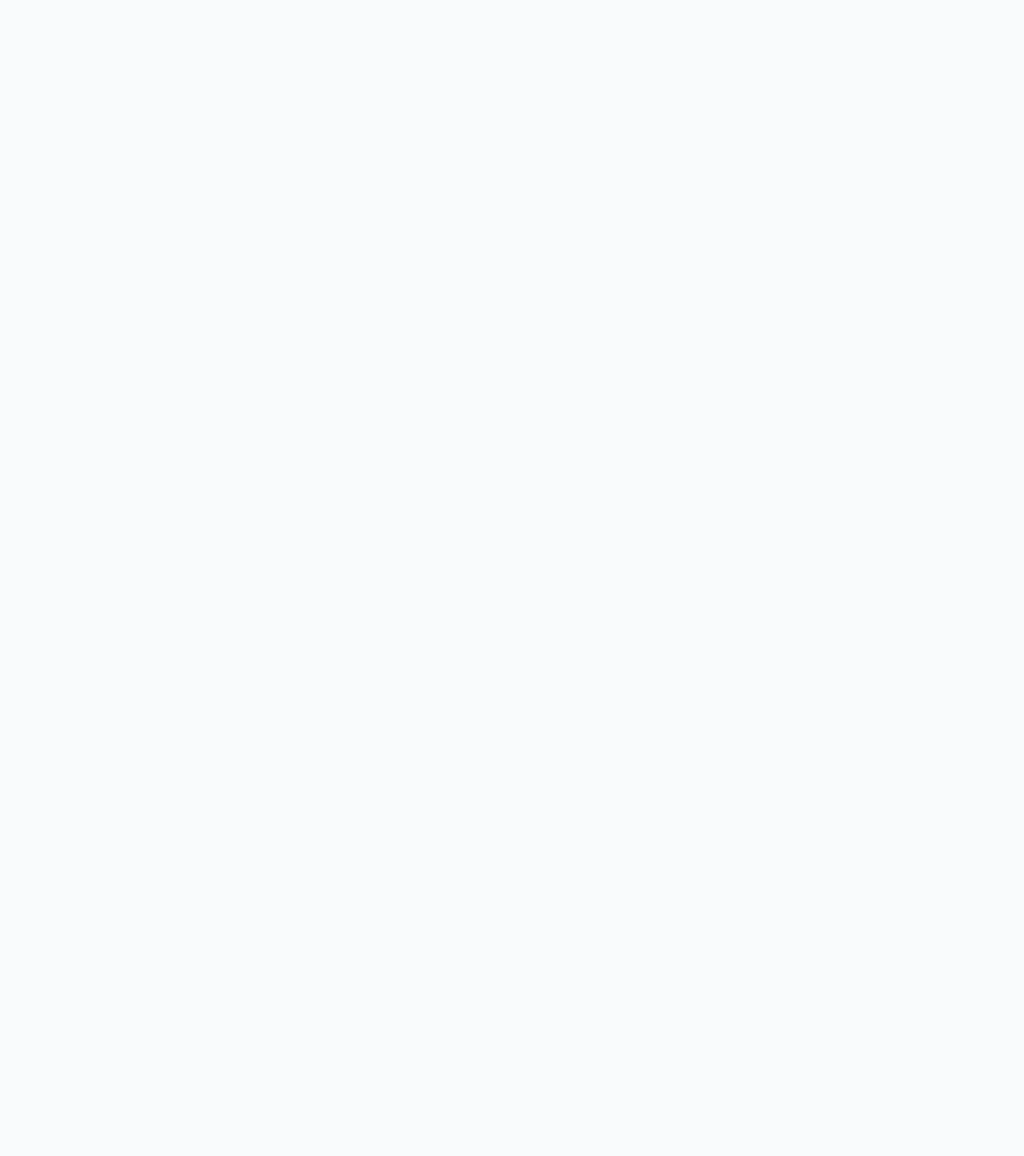
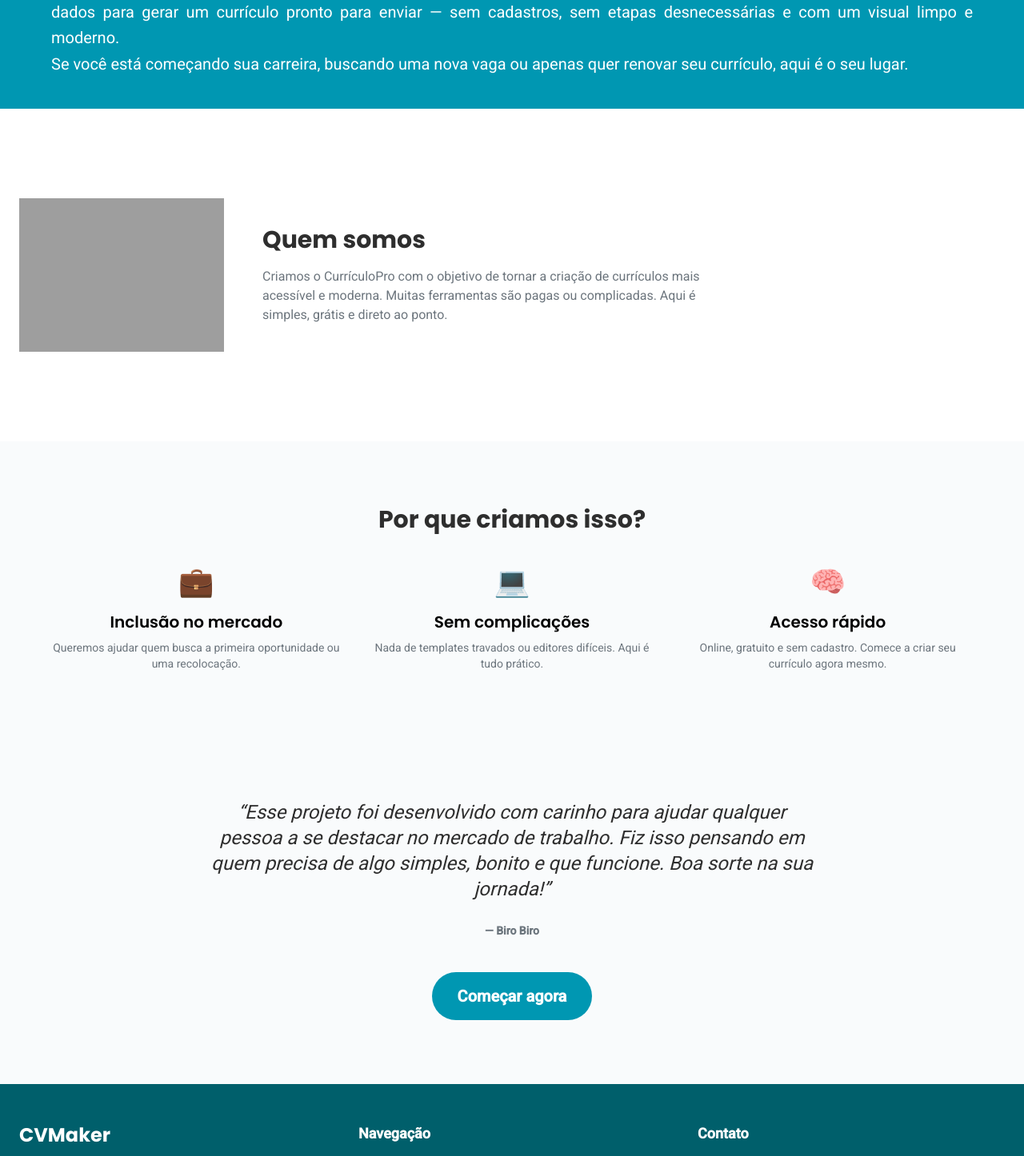
Before and after one commit to ArthurOliv2/cvmaker, a React (Vite) app: page /sobre in a window 1280 px wide. Before the commit this address had no page. Shown: the part 340-1786 px from the top of the page at 80% size. Before the commit the page ends 800 px from the top, so only its background shows below. Built offline with nearby package versions, Linux system fonts and the light colour scheme; grey boxes are pictures that could not be loaded.

Commit message:
criação da aba 'Sobre'

```diff
--- a/src/App.jsx
+++ b/src/App.jsx
@@ -1,10 +1,12 @@
 import { Routes, Route } from "react-router-dom";
 import Home from "./pages/Home";
+import Sobre from "./pages/Sobre";
 
 function App() {
     return(
         <Routes>
             <Route path="/" element={<Home />} />
+            <Route path="/sobre" element={<Sobre />} />
         </Routes>
     )
 }
--- /dev/null
+++ b/src/pages/Sobre/components/HeroSection.jsx
@@ -0,0 +1,19 @@
+function HeroSection() {
+    return(
+        <section className="bg-[#0097B2] text-white pt-28 pb-10 px-6 text-center">
+            <h1 className="text-4xl md:text-5xl font-poppins font-bold mb-4">Sobre o Projeto</h1>
+            <p className="text-justify leading-relaxed text-lg md:text-xl max-w-6xl mx-auto font-roboto">
+                O CVMaker nasceu com um objetivo claro: ajudar qualquer pessoa a criar um currículo profissional com rapidez, simplicidade e zero complicação. <br />
+
+                Em um cenário onde a concorrência no mercado de trabalho é cada vez maior, percebemos que muitas ferramentas de criação de currículo são confusas, pagas ou simplesmente inacessíveis para boa parte das pessoas. <br />
+
+                O CVMaker resolve isso oferecendo uma plataforma 100% gratuita, intuitiva e direta, onde o usuário só precisa preencher seus dados para gerar um currículo pronto para enviar — sem cadastros, sem etapas desnecessárias e com um visual limpo e moderno. <br />
+
+                Se você está começando sua carreira, buscando uma nova vaga ou apenas quer renovar seu currículo, aqui é o seu lugar. <br />
+
+            </p>
+        </section>
+    )
+}
+
+export default HeroSection;
--- /dev/null
+++ b/src/pages/Sobre/index.jsx
@@ -0,0 +1,80 @@
+import Navbar from "../../components/NavBar"
+import HeroSection from "./components/HeroSection";
+import Footer from "../../components/Footer";
+import { Link } from "react-router-dom";
+
+function Sobre() {
+    return (
+        <>
+            <Navbar />
+            <HeroSection />
+
+
+            {/* Quem Somos */}
+            <section className="py-20 px-6 bg-white flex flex-col md:flex-row items-center gap-12 max-w-7xl mx-auto">
+                <img
+                    src="https://cdn-icons-png.flaticon.com/512/1055/1055687.png"
+                    alt="Quem somos"
+                    className="w-64 h-64 object-contain"
+                />
+                <div className="text-left">
+                    <h2 className="text-3xl font-poppins font-bold mb-4 text-[#2E2E2E]">Quem somos</h2>
+                    <p className="text-[#6C757D] text-base font-roboto max-w-xl">
+                        Criamos o CurrículoPro com o objetivo de tornar a criação de currículos mais acessível e moderna.
+                        Muitas ferramentas são pagas ou complicadas. Aqui é simples, grátis e direto ao ponto.
+                    </p>
+                </div>
+            </section>
+
+            {/* Por que criamos isso */}
+            <section className="bg-[#F9FBFC] py-20 px-6">
+                <div className="max-w-6xl mx-auto text-center">
+                    <h2 className="text-3xl font-poppins font-bold text-[#2E2E2E] mb-10">Por que criamos isso?</h2>
+                    <div className="grid grid-cols-1 md:grid-cols-3 gap-8">
+                        <div>
+                            <div className="text-4xl mb-4">💼</div>
+                            <h3 className="text-xl font-semibold mb-2">Inclusão no mercado</h3>
+                            <p className="text-[#6C757D] text-sm font-roboto">
+                                Queremos ajudar quem busca a primeira oportunidade ou uma recolocação.
+                            </p>
+                        </div>
+                        <div>
+                            <div className="text-4xl mb-4">💻</div>
+                            <h3 className="text-xl font-semibold mb-2">Sem complicações</h3>
+                            <p className="text-[#6C757D] text-sm font-roboto">
+                                Nada de templates travados ou editores difíceis. Aqui é tudo prático.
+                            </p>
+                        </div>
+                        <div>
+                            <div className="text-4xl mb-4">🧠</div>
+                            <h3 className="text-xl font-semibold mb-2">Acesso rápido</h3>
+                            <p className="text-[#6C757D] text-sm font-roboto">
+                                Online, gratuito e sem cadastro. Comece a criar seu currículo agora mesmo.
+                            </p>
+                        </div>
+                    </div>
+                </div>
+            </section>
+
+            {/* Mensagem do criador */}
+            <section className="bg-[#F9FBFC] py-20 px-6 text-center">
+                <div className="max-w-3xl mx-auto">
+                    <p className="text-xl md:text-2xl font-light italic text-[#2E2E2E] mb-6">
+                        “Esse projeto foi desenvolvido com carinho para ajudar qualquer pessoa a se destacar no mercado de trabalho.
+                        Fiz isso pensando em quem precisa de algo simples, bonito e que funcione. Boa sorte na sua jornada!”
+                    </p>
+                    <span className="text-[#6C757D] font-bold text-sm">— Biro Biro</span>
+                </div>
+                <Link
+                    to="/criar-curriculo"
+                    className="inline-block bg-[#0097B2] text-white hover:bg-[#007A8C] transition text-lg md:text-xl font-poppins font-semibold px-8 py-4 rounded-full mt-10 transition duration-200"
+                >
+                    Começar agora
+                </Link>
+            </section>
+            <Footer />
+        </>
+    );
+}
+
+export default Sobre;
```
